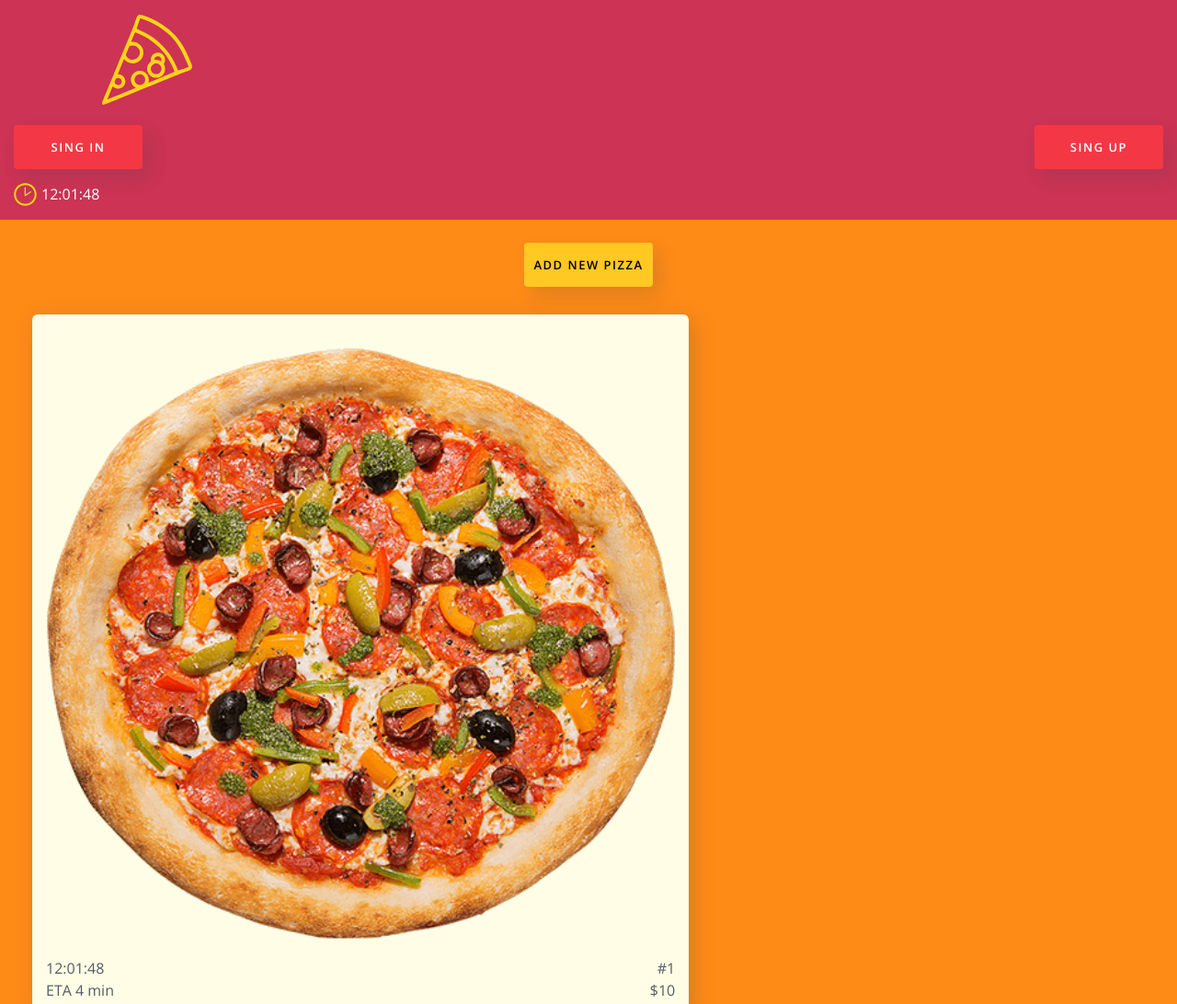
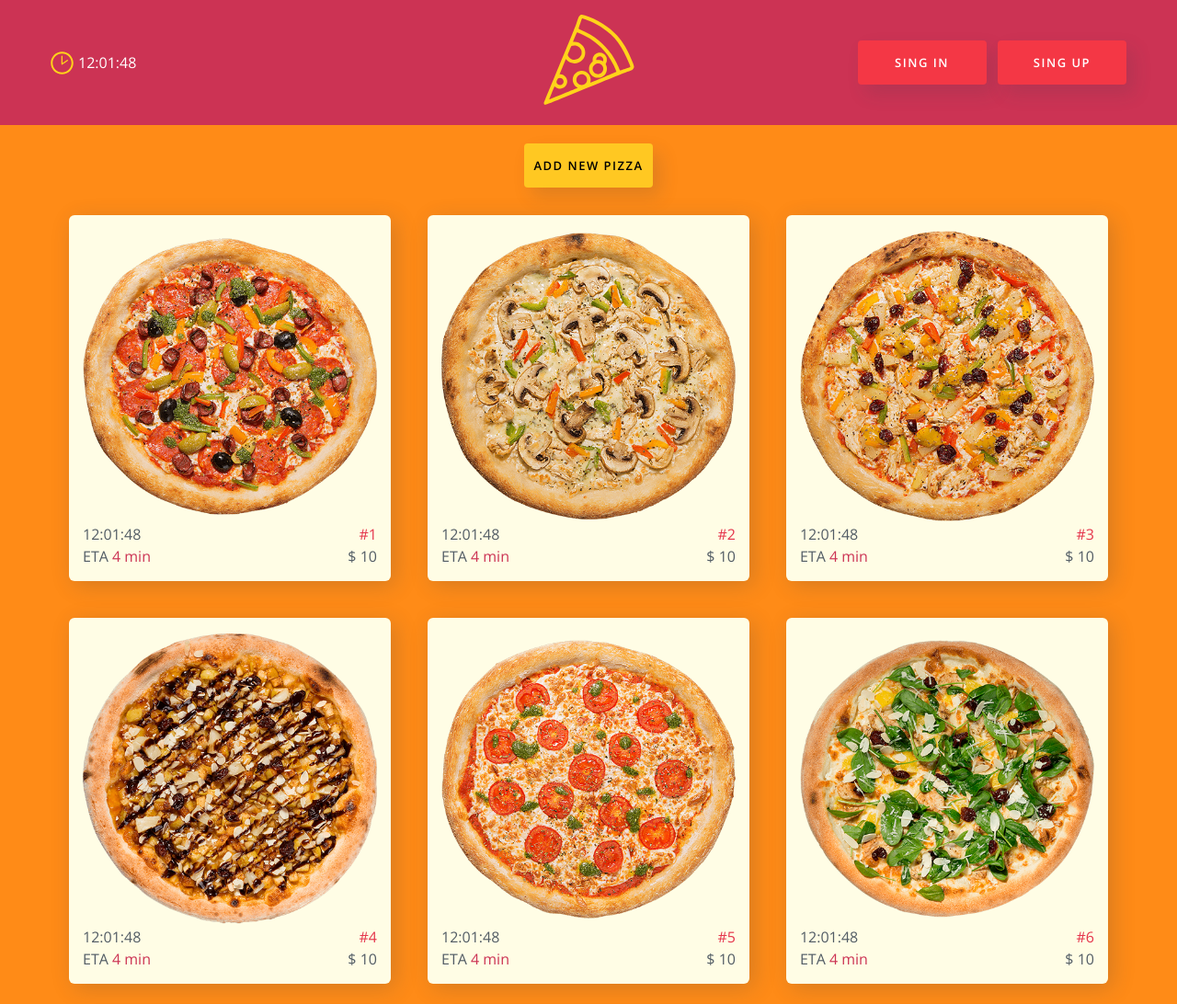
Before and after one commit to turchak/pizza-app, a plain HTML site: page index.html in a window 1280 px wide. Shown: the top 1092 px of the page at 92% size. Drawn offline with nearby package versions, Linux system fonts and the light colour scheme.

Commit message:
add responsive to header, main, footer

```diff
--- a/assets/scss/blocks/footer.scss
+++ b/assets/scss/blocks/footer.scss
@@ -1,13 +1,17 @@
 .footer {
+    background: $grey-dark;
+
+    & .container {
         display: flex;
         flex-wrap: wrap;
         align-items: center;
-    padding: 0 15px;
-    background: $grey-dark;
+        padding: 15px;
         color: $white;
+        @include tablet-min {
+            justify-content: space-between;
+        }
 
         & address {
-        margin-top: 10px;
             font-style: normal;
 
             & a {
@@ -15,3 +19,4 @@
             }
         }
     }
+}
--- a/assets/scss/blocks/header.scss
+++ b/assets/scss/blocks/header.scss
@@ -1,6 +1,5 @@
 .header {
     width: 100%;
-    padding: 0 15px;
     background: $orange-pink;
 }
 
@@ -8,6 +7,10 @@
     display: flex;
     justify-content: center;
     flex-wrap: wrap;
+    @include tablet-min {
+        flex-wrap: nowrap;
+        padding: 15px 0;
+    }
 
     & .current-time {
         display: flex;
@@ -16,6 +19,19 @@
         order: 3;
         margin: 15px auto 15px 0;
         color: $white;
+        @include tablet-min {
+            justify-content: flex-start;
+            align-self: center;
+            order: 1;
+            width: 25%;
+            margin: 0;
+        }
+        @include tablet-landscape-min {
+            width: 30%;
+        }
+        @include desktop-min {
+            width: 25%;
+        }
 
         & svg {
             width: 25px;
@@ -31,9 +47,20 @@
         order: 1;
         width: 100%;
         padding: 15px 0;
+        @include tablet-min {
+            order: 2;
+            width: 50%;
+            padding: 0;
+        }
+        @include tablet-landscape-min {
+            width: 40%;
+        }
+        @include desktop-min {
+            width: 50%;
+        }
 
         & svg {
-            width: 290px;
+            width: 100%;
             fill: $yellow;
         }
     }
@@ -43,6 +70,20 @@
         order: 2;
         width: 100%;
         text-transform: uppercase;
+        @include tablet-min {
+            flex-direction: column;
+            justify-content: space-between;
+            align-items: flex-end;
+            width: 25%;
+        }
+        @include tablet-landscape-min {
+            flex-direction: row;
+            align-items: center;
+            width: 30%;
+        }
+        @include desktop-min {
+            width: 25%;
+        }
 
         &__button {
             width: 140px;
--- a/assets/scss/blocks/main.scss
+++ b/assets/scss/blocks/main.scss
@@ -1,5 +1,5 @@
 main {
-    padding: 15px;
+    padding-top: 10px;
     background: $orange;
 
     & .add-button {
@@ -24,6 +24,12 @@ main {
             border-radius: 0.375rem;
             box-shadow: 5px 5px 25px 0px rgba(46,61,73,0.2);
             transition: all 0.3s ease;
+            @include tablet-min {
+                width: calc(50% - 40px);
+            }
+            @include desktop-min {
+                width: calc(100% / 3 - 40px);
+            }
 
             & .pizza__img {
                 align-self: center
@@ -40,10 +46,15 @@ main {
             &__queue-number {
                 width: 50%;
                 text-align: right;
+                color: $orange-red;
             }
 
             &__eta {
                 width: 50%;
+
+                & time {
+                    color: $orange-pink;
+                }
 
                 & > span {
                     text-transform: uppercase;
--- a/assets/scss/common.scss
+++ b/assets/scss/common.scss
@@ -41,3 +41,9 @@ body {
     line-height: 1.5rem;
     -webkit-font-smoothing: antialiased;
 }
+
+.container {
+    max-width: 1200px;
+    margin: 0 auto;
+    padding: 0 15px;
+}
--- a/index.html
+++ b/index.html
@@ -30,6 +30,7 @@
         </symbol>
     </svg>
     <header class="header">
+        <div class="container">
             <nav class="nav">
                 <aside class="current-time">
                     <svg width="50" height="50">
@@ -47,8 +48,10 @@
                     <button class="login__button login__button--sing-up">sing up</button>
                 </aside>
             </nav>
+        </div>
     </header>
     <main class="main">
+        <div class="container">
             <button class="add-button" type="button">add new pizza</button>
             <section>
                 <article class="pizza">
@@ -61,7 +64,10 @@
                             <span>min</span>
                         </time>
                     </div>
-                <div class="pizza__price"><span>$</span><span>10</span></div>
+                    <div class="pizza__price">
+                        <span>$</span>
+                        <span>10</span>
+                    </div>
                 </article>
                 <article class="pizza">
                     <img class="pizza__img" src="./assets/img/pizza-chicken-with-mushrooms.png" alt="">
@@ -73,7 +79,10 @@
                             <span>min</span>
                         </time>
                     </div>
-                <div class="pizza__price"><span>$</span><span>10</span></div>
+                    <div class="pizza__price">
+                        <span>$</span>
+                        <span>10</span>
+                    </div>
                 </article>
                 <article class="pizza">
                     <img class="pizza__img" src="./assets/img/pizza-chicken-with-pineapple.png" alt="">
@@ -85,7 +94,10 @@
                             <span>min</span>
                         </time>
                     </div>
-                <div class="pizza__price"><span>$</span><span>10</span></div>
+                    <div class="pizza__price">
+                        <span>$</span>
+                        <span>10</span>
+                    </div>
                 </article>
                 <article class="pizza">
                     <img class="pizza__img" src="./assets/img/pizza-fruit.png" alt="">
@@ -97,7 +109,10 @@
                             <span>min</span>
                         </time>
                     </div>
-                <div class="pizza__price"><span>$</span><span>10</span></div>
+                    <div class="pizza__price">
+                        <span>$</span>
+                        <span>10</span>
+                    </div>
                 </article>
                 <article class="pizza">
                     <img class="pizza__img" src="./assets/img/pizza-margarita.png" alt="">
@@ -109,7 +124,10 @@
                             <span>min</span>
                         </time>
                     </div>
-                <div class="pizza__price"><span>$</span><span>10</span></div>
+                    <div class="pizza__price">
+                        <span>$</span>
+                        <span>10</span>
+                    </div>
                 </article>
                 <article class="pizza">
                     <img class="pizza__img" src="./assets/img/pizza-turkey.png" alt="">
@@ -121,7 +139,10 @@
                             <span>min</span>
                         </time>
                     </div>
-                <div class="pizza__price"><span>$</span><span>10</span></div>
+                    <div class="pizza__price">
+                        <span>$</span>
+                        <span>10</span>
+                    </div>
                 </article>
                 <article class="pizza">
                     <img class="pizza__img" src="./assets/img/pizza-pepperoni.png" alt="">
@@ -133,7 +154,10 @@
                             <span>min</span>
                         </time>
                     </div>
-                <div class="pizza__price"><span>$</span><span>10</span></div>
+                    <div class="pizza__price">
+                        <span>$</span>
+                        <span>10</span>
+                    </div>
                 </article>
                 <article class="pizza">
                     <img class="pizza__img" src="./assets/img/pizza-prosciutto.png" alt="">
@@ -145,7 +169,10 @@
                             <span>min</span>
                         </time>
                     </div>
-                <div class="pizza__price"><span>$</span><span>10</span></div>
+                    <div class="pizza__price">
+                        <span>$</span>
+                        <span>10</span>
+                    </div>
                 </article>
                 <article class="pizza">
                     <img class="pizza__img" src="./assets/img/pizza-tsukini.png" alt="">
@@ -157,17 +184,23 @@
                             <span>min</span>
                         </time>
                     </div>
-                <div class="pizza__price"><span>$</span><span>10</span></div>
+                    <div class="pizza__price">
+                        <span>$</span>
+                        <span>10</span>
+                    </div>
                 </article>
             </section>
+        </div>
     </main>
     <footer class="footer">
+        <div class="container">
             <address>Kottans, Kottans Srt. 1,
                 <a href="tel:+57778887">tel. 577-788-87</a>
             </address>
             <small>Pizza Manager &copy;
                 <time datetime="2018-01-01">2018</time>
             </small>
+        </div>
     </footer>
 </body>
 
```
Also changed, not shown: assets/css/app.css, 1 other file. Lines whose indentation alone changed are shown as unchanged.
